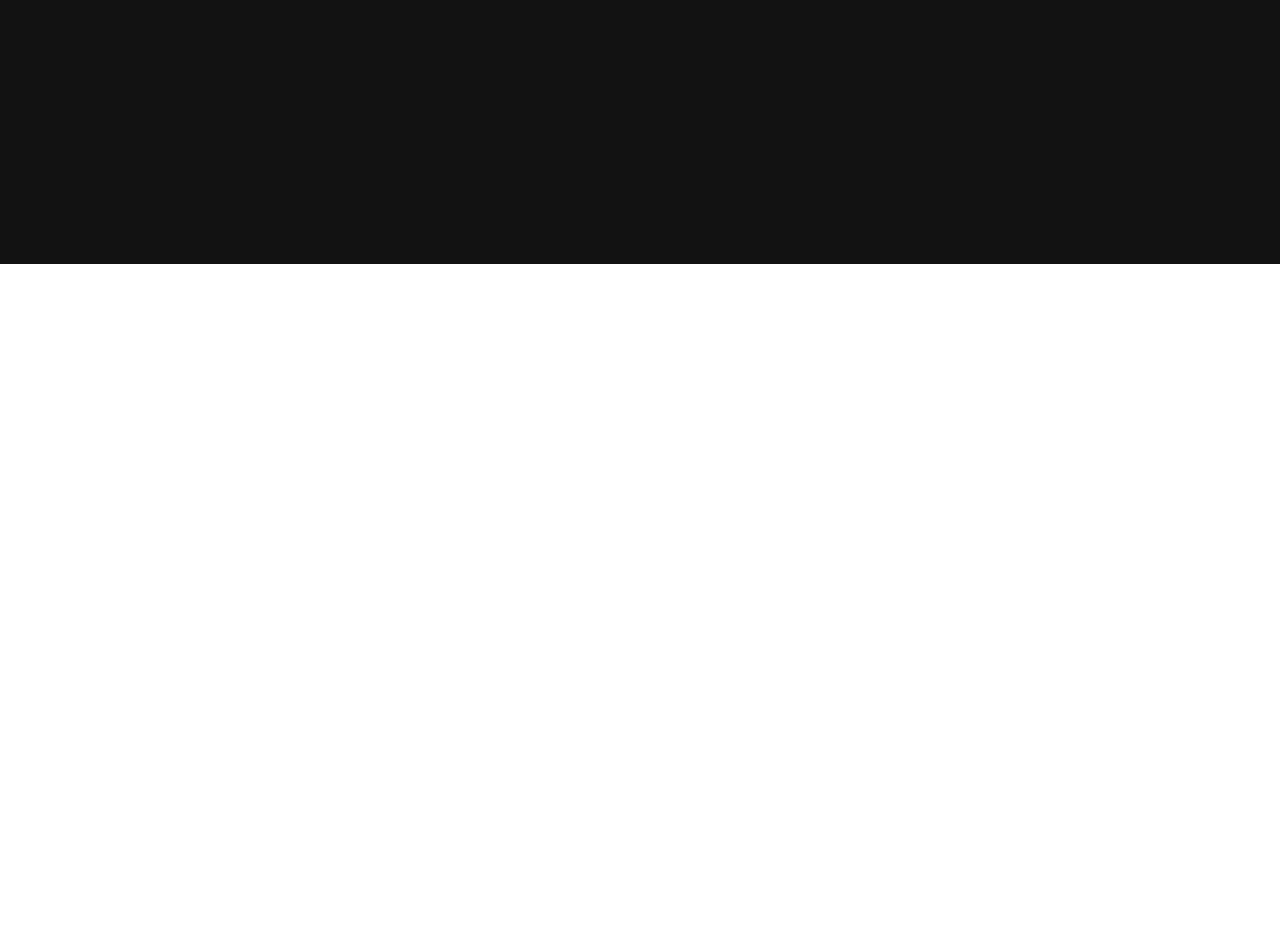
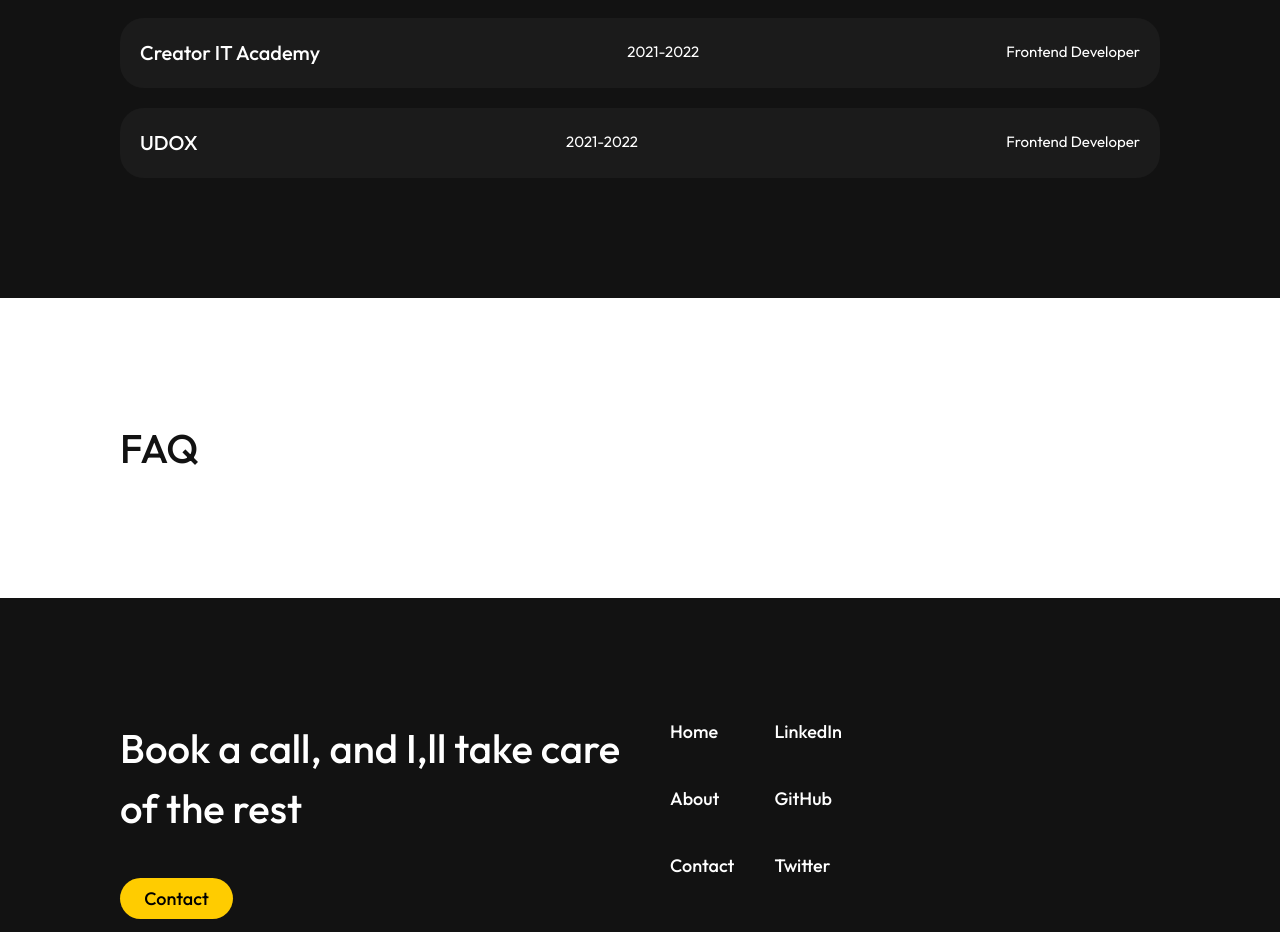
Before and after one commit to vitaliishutiak/portfolio-2025, a Next.js app in the folder my-app/: page /en in a window 1280 px wide. Shown: the part 5520-6452 px from the top of the page. Before the commit the page ends 5784 px from the top, so only its background shows below. Built offline with nearby package versions, Linux system fonts and the light colour scheme.

Commit message:
update fotter added experience block

```diff
--- a/my-app/app/[locale]/page.tsx
+++ b/my-app/app/[locale]/page.tsx
@@ -8,6 +8,7 @@ import ProjectsBlock from '../../components/ProjectsBlock'
 import SkillsBlock from '../../components/SkillsBlock'
 import FaqBlock from '../../components/FaqBlock'
 import HowItsWorksBlock from '../../components/HowItsWorksBlock'
+import ExperienceBlock from '../../components/ExperienceBlock'
 
 export default function Home() {
   return (
@@ -18,6 +19,7 @@ export default function Home() {
         <ProjectsBlock />
         <HowItsWorksBlock />
         <SkillsBlock />
+        <ExperienceBlock />
         <FaqBlock />
       </main>
       <Footer />
--- a/my-app/components/ExperienceBlock.tsx
+++ b/my-app/components/ExperienceBlock.tsx
@@ -1,5 +1,7 @@
 import React from 'react'
 import { Box, Typography } from '@mui/material'
+import ExperienceCard from '../components/ExperienceCard'
+import { experience } from '../data/experience'
 
 const ExperienceBlock: React.FC = () => {
   return (
@@ -10,12 +12,23 @@ const ExperienceBlock: React.FC = () => {
         mx: 'auto',
         px: { xs: 2, md: 0 },
         display: 'flex',
-        flexDirection: { xs: 'column', md: 'row' },
-        gap: { xs: '32px', md: '24px' }
+        flexDirection: 'column',
+        gap: { xs: '32px', md: '40px' },
+        fontFamily: 'var(--font-outfit)'
       }}>
-      <Typography>
+      <Typography sx={{ fontSize: '40px', fontWeight: 500, color: '#fff' }}>
         Work Experience
       </Typography>
+      <Box sx={{
+        width: '100%',
+        display: 'flex',
+        flexDirection: 'column',
+        gap: { xs: '32px', md: '20px' }
+      }}>
+        {experience.map((item) => (
+          <ExperienceCard key={item.id} id={item.id} company={item.company} date={item.date} position={item.position} active={item.active} />
+        ))}
+      </Box>
     </Box>
     </Box>
   )
--- /dev/null
+++ b/my-app/components/ExperienceCard.tsx
@@ -0,0 +1,31 @@
+import React from 'react'
+import { Box, Typography } from '@mui/material'
+
+interface ExperienceCardProps {
+    id: number
+    company: string
+    date: string
+    position: string
+    active: boolean
+}
+
+const ExperienceCard: React.FC<ExperienceCardProps> = ({ id, company, date, position, active }) => {
+    return (
+        <Box sx={{
+            width: '100%',
+            backgroundColor: active ? '#FFCC00' : '#FFFFFF0A',
+            borderRadius: '24px',
+            padding: '20px',
+            display: 'flex',
+            justifyContent: 'space-between',
+            alignItems: 'center',
+            fontFamily: 'var(--font-outfit)'
+        }}>
+            <Typography sx={{ fontSize: '20px', fontWeight: 500,color: active ? '#000' : '#fff' }}>{company}</Typography>
+            <Typography sx={{ fontSize: '15px', fontWeight: 400,color: active ? '#000' : '#fff' }}>{date}</Typography>
+            <Typography sx={{ fontSize: '15px', fontWeight: 400,color: active ? '#000' : '#fff' }}>{position}</Typography>
+        </Box>
+    )
+}
+
+export default ExperienceCard
--- a/my-app/components/FaqBlock.tsx
+++ b/my-app/components/FaqBlock.tsx
@@ -1,14 +1,25 @@
 'use client';
 
 import React from 'react'
-import { Box, Container } from '@mui/material'
+import { Box, Container, Typography } from '@mui/material'
 
 const FaqBlock: React.FC = () => {
   return (
-    <Box component="section" sx={{ py: 8 }}>
-      <Container maxWidth="lg">
-        {/* FAQ content will go here */}
-      </Container>
+    <Box component="section" sx={{ py: { xs: 6, md: 15 } }}>
+      <Box sx={{
+        width: { xs: '100%', md: '1040px' },
+        maxWidth: '1040px',
+        mx: 'auto',
+        px: { xs: 2, md: 0 },
+        display: 'flex',
+        flexDirection: 'column',
+        gap: { xs: '32px', md: '40px' },
+        fontFamily: 'var(--font-outfit)'
+      }}>
+      <Typography sx={{ fontSize: '40px', fontWeight: 500, color: '#121212' }}>
+        FAQ
+      </Typography>
+      </Box>
     </Box>
   )
 }
--- a/my-app/components/Footer.tsx
+++ b/my-app/components/Footer.tsx
@@ -1,14 +1,103 @@
 'use client';
 
 import React from 'react'
-import { Box, Container } from '@mui/material'
+import { Box, Typography, Button, Link } from '@mui/material'
+
+const navItems = [
+  {
+    label: 'Home',
+    href: '/'
+  },
+
+  {
+    label: 'About',
+    href: '/about'
+  },
+  {
+    label: 'Contact',
+    href: '/contact'
+  }
+]
+
+const socialItems = [
+  {
+    label: 'LinkedIn',
+    href: '/linkedin'
+  },
+
+  {
+    label: 'GitHub',
+    href: '/github'
+  },
+  {
+    label: 'Twitter',
+    href: '/twitter'
+  }
+]
 
 const Footer: React.FC = () => {
   return (
-    <Box component="footer" sx={{ minHeight: '428px', backgroundColor: '#121212', p: 15 }}>
-      <Container maxWidth="lg">
+    <Box component="footer" sx={{ py: { xs: 6, md: 15 }, backgroundColor: '#121212' }}>
+      <Box sx={{
+        width: { xs: '100%', md: '1040px' },
+        maxWidth: '1040px',
+        mx: 'auto',
+        px: { xs: 2, md: 0 },
+        display: 'flex',
+        gap: { xs: '32px', md: '40px' },
+        fontFamily: 'var(--font-outfit)'
+      }}>
+        <Box sx={{ display: 'flex', flexDirection: 'column', gap: { xs: '32px', md: '40px' }, width: '100%', maxWidth: '510px' }}>
+          <Typography sx={{ fontSize: '40px', fontWeight: 500, color: '#fff' }}>Book a call, and I,ll take care of the rest</Typography>
+          <Button sx={{ width: '100%', maxWidth: '113px', backgroundColor: '#FFCC00', color: '#000', fontSize: '18px', fontWeight: 500, borderRadius: '32px', padding: '5px 24px', fontFamily: 'var(--font-outfit)', textTransform: 'none' }}>Contact</Button>
+        </Box>
+        <Box sx={{ display: 'flex', flexDirection: 'column', gap: { xs: '32px', md: '40px' } }}>
+          {navItems.map((item) => (
+            <Link
+              key={item.label}
+              href={item.href}
+              sx={{
+                color: '#fff',
+                textDecoration: 'none',
+                fontFamily: 'var(--font-outfit)',
+                fontSize: '18px',
+                fontWeight: 500,
+                transition: 'color 0.2s ease',
+                '&:hover': {
+                  color: '#FFCC00',
+                  textDecoration: 'underline'
+                }
+              }}
+            >
+              {item.label}
+            </Link>
+          ))}
+        </Box>
+        <Box sx={{ display: 'flex', flexDirection: 'column', gap: { xs: '32px', md: '40px' } }}>
+          {socialItems.map((item) => (
+            <Link
+              key={item.label}
+              href={item.href}
+              sx={{
+                color: '#fff',
+                textDecoration: 'none',
+                fontFamily: 'var(--font-outfit)',
+                fontSize: '18px',
+                fontWeight: 500,
+                transition: 'color 0.2s ease',
+                '&:hover': {
+                  color: '#FFCC00',
+                  textDecoration: 'underline'
+                }
+              }}
+            >
+              {item.label}
+            </Link>
+          ))}
+        </Box>
 
-      </Container>
+
+      </Box>
     </Box>
   )
 }
--- /dev/null
+++ b/my-app/data/experience.ts
@@ -0,0 +1,31 @@
+interface Experience {
+  id: number
+  company: string
+  date: string
+  position: string
+  active: boolean
+}
+
+export const experience: Experience[] = [
+  {
+    id: 1,
+    company: 'WNC',
+    date: '2021-2022',
+    position: 'Frontend Developer',
+    active: true,
+  },
+  {
+    id: 2,
+    company: 'Creator IT Academy',
+    date: '2021-2022',
+    position: 'Frontend Developer',
+    active: false,
+  },
+  {
+    id: 3,
+    company: 'UDOX',
+    date: '2021-2022',
+    position: 'Frontend Developer',
+    active: false,
+  },
+]
--- a/my-app/messages/en.json
+++ b/my-app/messages/en.json
@@ -87,5 +87,14 @@
       "name": "CSS",
       "description": "CSS is a style sheet language used for describing the presentation of a document written in HTML."
     }
+  },
+  "experience": {
+    "title": "Work Experience",
+    "date1": "2021-2022",
+    "position1": "Frontend Developer",
+    "date2": "2021-2022",
+    "position2": "Frontend Developer",
+    "date3": "2021-2022",
+    "position3": "Frontend Developer"
   }
 }
--- a/my-app/messages/uk.json
+++ b/my-app/messages/uk.json
@@ -87,5 +87,14 @@
       "name": "CSS",
       "description": "CSS — це мова таблиць стилів, що використовується для опису представлення документа, написаного на HTML."
     }
+  },
+  "experience": {
+    "title": "Досвід роботи",
+    "date1": "2021-2022",
+    "position1": "Frontend Developer",
+    "date2": "2021-2022",
+    "position2": "Frontend Developer",
+    "date3": "2021-2022",
+    "position3": "Frontend Developer"
   }
 }
```
